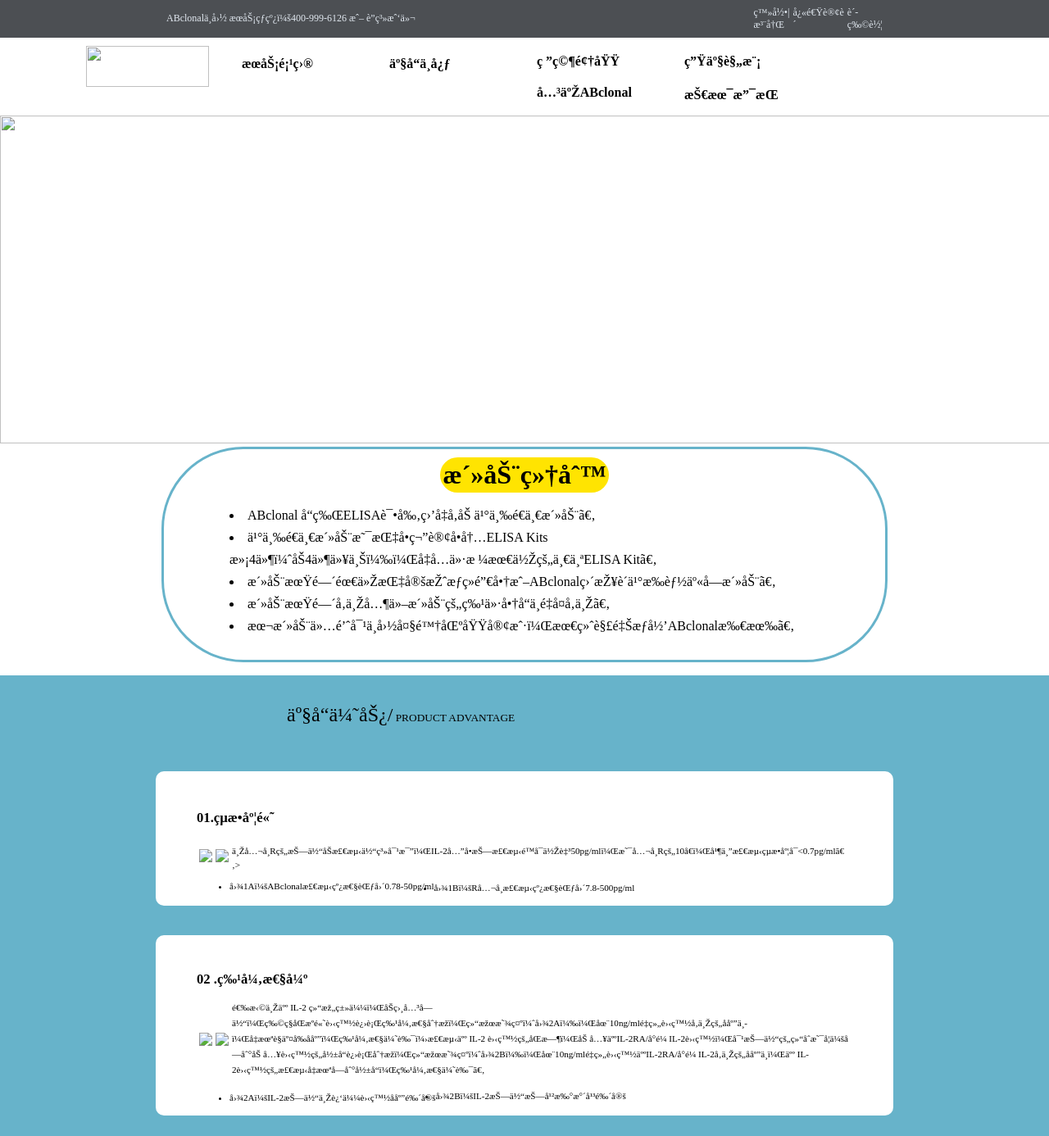
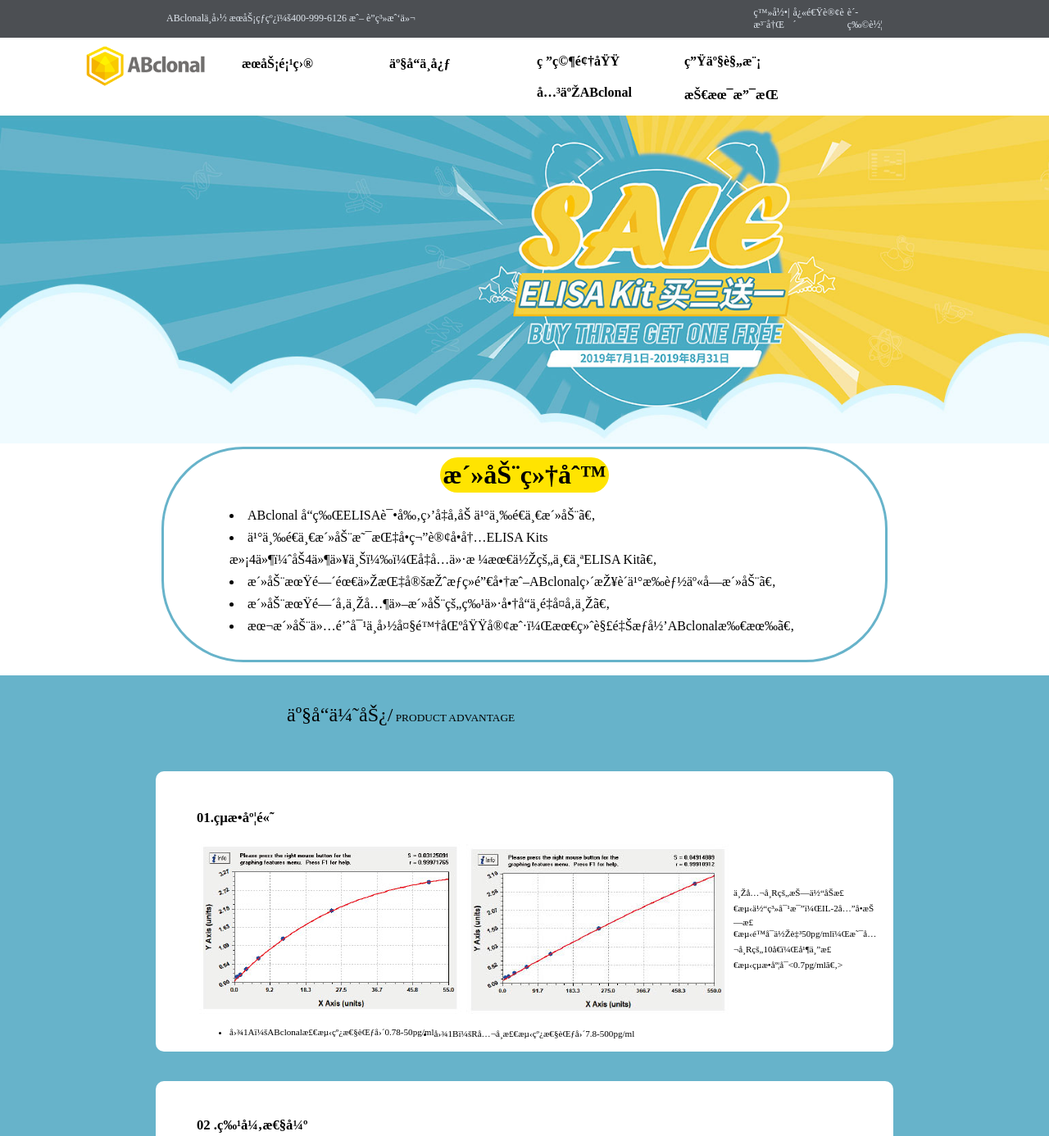
Before and after one commit to johnlofty/web, a plain HTML site: page page1/page1.html in a window 1280 px wide. Shown: the top 1386 px of the page at 82% size. Drawn offline with Linux system fonts and the light colour scheme; files whose address does not match are found by name.

Commit message:
mod image path

```diff
--- a/page1/page1.html
+++ b/page1/page1.html
@@ -246,7 +246,7 @@
 
 		<div class="daohang">
 			<ul class="daohang1">
-			<li><img src="./image./logo.png" width=150px height=50px></li>
+			<li><img src="./image/logo.png" width=150px height=50px></li>
 			<li class="daohang01"><a href="https://www.abclonal.com.cn/antibody-services/">服务项目</a>
 				<ul class="daohang2">
 				<li><a href="https://www.abclonal.com.cn/antibody-services/">抗体定制服务</a></li>
@@ -308,7 +308,7 @@
 		</div>
 
 		<div class="banner">
-			<div class="pic"><img src="./image./20190626_elisa_01.jpg" width=1600px height=400px>
+			<div class="pic"><img src="./image/20190626_elisa_01.jpg" width=1600px height=400px>
 		</div>
 
 		<div class="huodong">
@@ -335,8 +335,8 @@
 				<h2>01.灵敏度高</h2>
 				<table class="cp-table01">
 				<tr>
-				<td><img src="./image./20190626_elisa_08.jpg"></td>
-				<td><img src="./image./20190626_elisa_09.jpg"></td>
+				<td><img src="./image/20190626_elisa_08.jpg"></td>
+				<td><img src="./image/20190626_elisa_09.jpg"></td>
 				<td>与公司R的抗体及检测体系对比，IL-2兔单抗检测限可低至50pg/ml，是公司R的10倍，并且检测灵敏度可&#60;0.7pg/ml。></td>
 				</tr>
 				</table>
@@ -355,8 +355,8 @@
 				<h2>02 .特异性强</h2>
 					<table class="cp-table02">
 					<tr>
-					<td><img src="./image./20190626_elisa_10.jpg"></td>
-					<td><img src="./image./20190626_elisa_11.jpg"></td>
+					<td><img src="./image/20190626_elisa_10.jpg"></td>
+					<td><img src="./image/20190626_elisa_11.jpg"></td>
 					<td>选择与人 IL-2 结构类似，及相关受体，物种同源高蛋白进行特异性分析，结果显示（图2A），在10ng/ml重组蛋白参与的反应中，均未见交叉反应，特异性优良；检测人 IL-2 蛋白的同时，加入人IL-2RA/小鼠IL-2蛋白，对抗体的结合是否会受到加入蛋白的影响进行分析，结果显示（图2B），在10ng/ml重组蛋白人IL-2RA/小鼠IL-2参与的反应中，人 IL-2蛋白的检测均未受到影响，特异性优良。</td>
 					</tr>
 					</table>
@@ -644,7 +644,7 @@
 			<th>产品订购</th>
 			<th>定制服务</th>
 			<th>技术支持</th>
-			<th rowspan="4"><img src="./image./qrcode.jpg" width="117px" height="117px"></th>
+			<th rowspan="4"><img src="./image/qrcode.jpg" width="117px" height="117px"></th>
 			<th>关于我们</th>
 			<th></th>
 			</tr>
@@ -711,9 +711,9 @@
 
 			<span>使用条款</span><span>&#32;</span><span>隐私权政策</span>
 			<p>Copyright © 2006-2017 Company ABclonal, Inc.</p>
-			<p>网站备案号：鄂ICP备16019347号-1 | <span><img src="./image./beian.png" align="top"></span> 鄂公网安备 42018502003523号</p>
-			<p><span><img src="./image./20190228_CiteAb.png" width="73px" height="65px"></span>
-			<span><img src="./image./iso9001.png" width="129px" height="65px"></span></p>
+			<p>网站备案号：鄂ICP备16019347号-1 | <span><img src="./image/beian.png" align="top"></span> 鄂公网安备 42018502003523号</p>
+			<p><span><img src="./image/20190228_CiteAb.png" width="73px" height="65px"></span>
+			<span><img src="./image/iso9001.png" width="129px" height="65px"></span></p>
 
 		</div>
 
```
